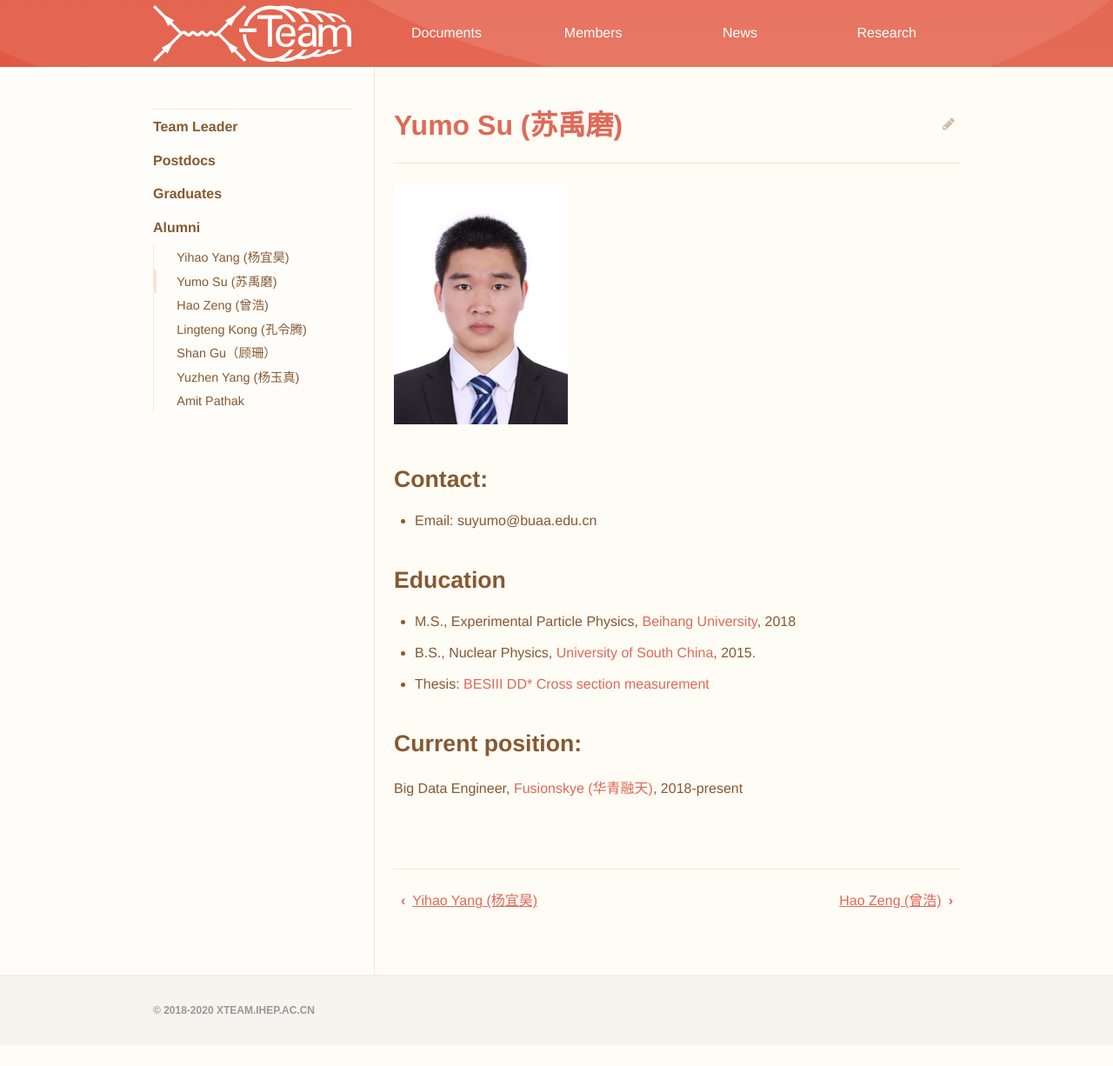
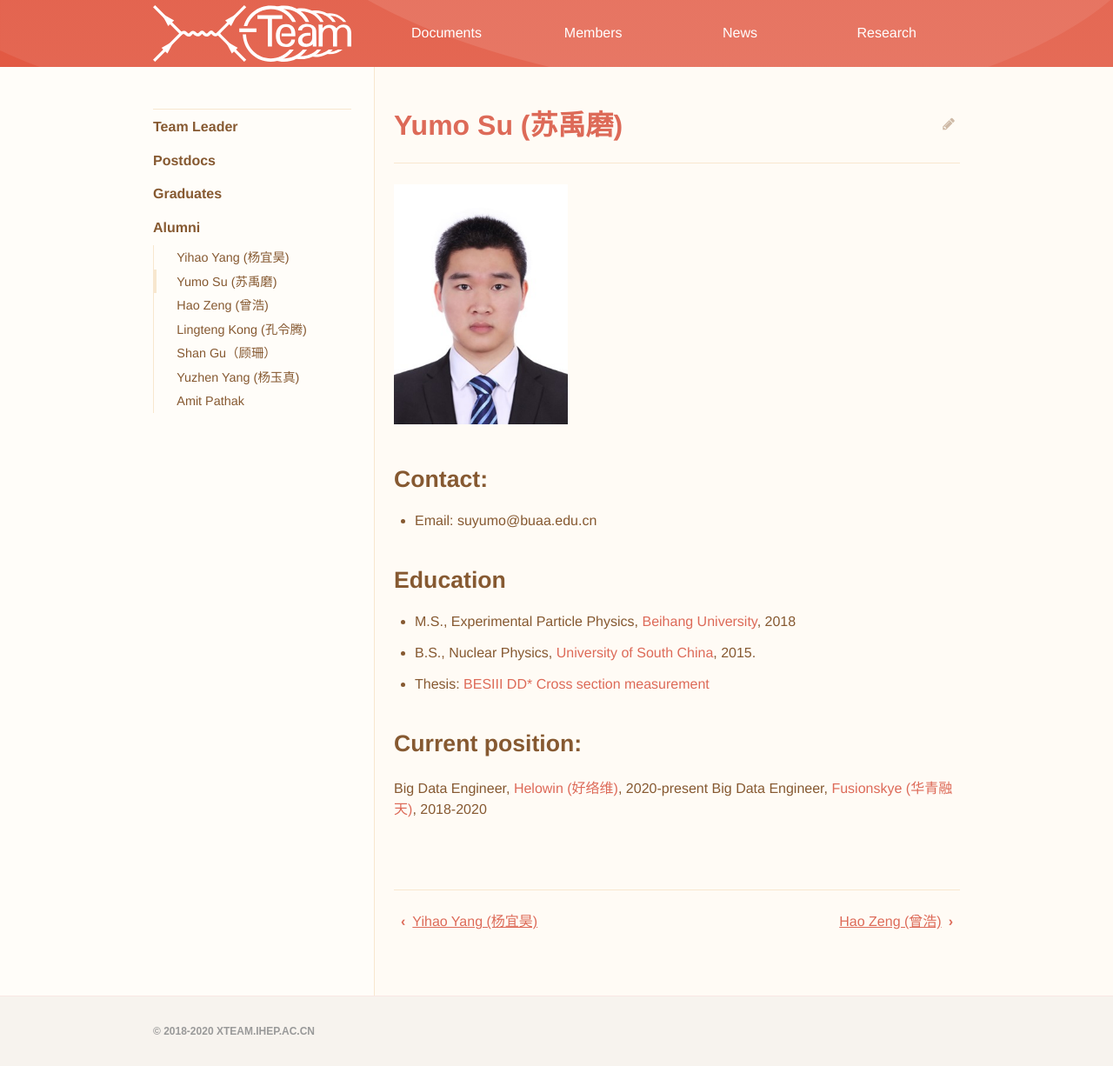
Before and after one commit to dt-np/xteam, a Jekyll site: the page built from _members/Yumo_Su.md, in a window 1280 px wide. Shown: the whole page at 87% size. Built offline with Jekyll 4.4.1, drawn with Linux system fonts in a browser that asks for light colours; before the commit the page ends 1202 px from its top, so only the background shows below that.

Commit message:
Update Yumo_Su.md

```diff
--- a/_members/Yumo_Su.md
+++ b/_members/Yumo_Su.md
@@ -13,4 +13,6 @@ title: Yumo Su (苏禹磨)
 - Thesis: [BESIII DD* Cross section measurement](http://twiki.ihep.ac.cn/pub/Xteam/ThesisList/SuYumo_2018_BES_eeDD.pdf)
 
 ## Current position:
-Big Data Engineer, [Fusionskye (华青融天)](http://www.fusionskye.com), 2018-present
+
+Big Data Engineer, [Helowin (好络维)](http://www.hellowin.cn), 2020-present
+Big Data Engineer, [Fusionskye (华青融天)](http://www.fusionskye.com), 2018-2020
```
